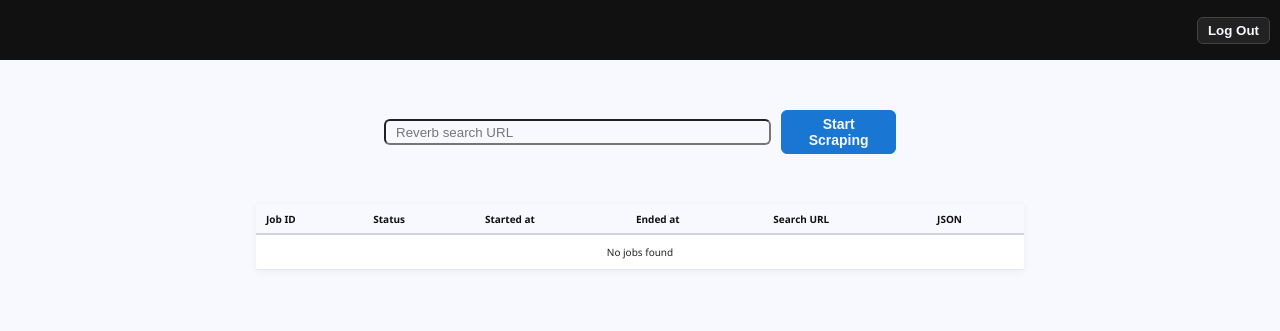
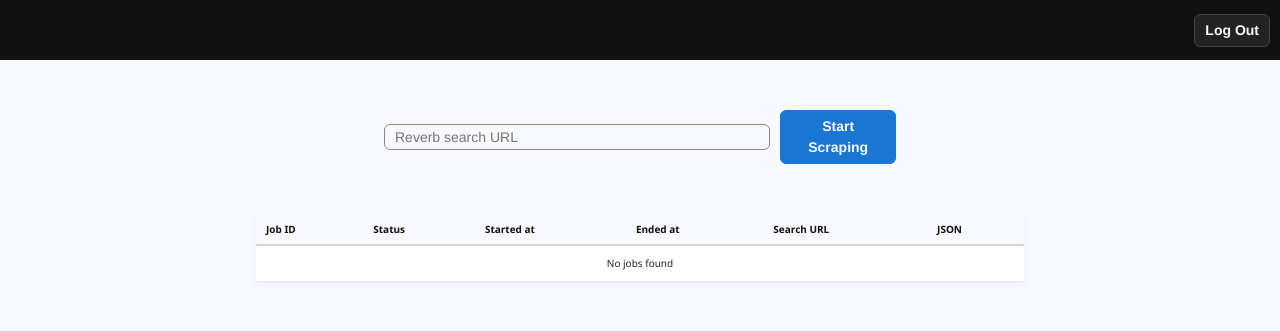
Before and after one commit to hacmatac/django-reverb-scraper, a Django app: page /dashboard/ in a window 1280 px wide. Shown: the top 331 px of the page. Run offline with Django 5.2, Linux system fonts and the light colour scheme; a user stored in the database is signed in; tables that the repository leaves empty hold one stand-in row (values such as "Sample post"); data that the repository does not hold is empty; parts of the project's set-up code (start-up, migrations or seed data) failed here and were passed over.

Commit message:
Clean up and refactor stylesheets

```diff
--- a/accounts/templates/accounts/login.html
+++ b/accounts/templates/accounts/login.html
@@ -6,9 +6,9 @@
   {% load static %}
   <link rel="stylesheet" href="{% static 'accounts/css/auth.css' %}">
 {% endblock %}
-
 {% block content %}
-  <form method="post" autocomplete="off" id="login-form">
+  <main class="site-content">
+    <form method="post" autocomplete="off" class="login-form">
       {% csrf_token %}
       {% if next %}
         <input type="hidden" name="next" value="{{ next }}">
@@ -38,4 +38,5 @@
       {% endif %}
       <button type="submit">Log In</button>
     </form>
+  </main>
 {% endblock %}
--- /dev/null
+++ b/core/static/core/css/base.css
@@ -0,0 +1,39 @@
+*,
+*::before,
+*::after {
+  box-sizing: border-box;
+  margin: 0;
+  padding: 0;
+}
+
+html {
+  background-color: #f8f8ff;
+  font-family: "Helvetica Neue", Arial, sans-serif;
+  font-size: 62.5%;
+}
+
+body {
+  line-height: 1.5;
+  -webkit-font-smoothing: antialiased;
+}
+
+img,
+picture,
+video,
+canvas,
+svg {
+  display: block;
+  max-width: 100%;
+}
+
+input,
+button,
+textarea,
+select {
+  font: inherit;
+}
+
+p,
+h1, h2, h3, h4, h5, h6 {
+  overflow-wrap: break-word;
+}
--- a/core/static/core/css/styles.css
+++ b/core/static/core/css/dashboard.css
@@ -1,36 +1,11 @@
-*, *::before, *::after {
-  box-sizing: border-box;
-}
-
-html {
-  font-family: "Helvetica Neue", Arial, sans-serif;
-  font-size: 62.5%;
-  margin: 0;
-  padding: 0;
-}
-
-body {
-  background-color: #f8f8ff;
-  margin: 0;
-  padding: 0;
-}
-
-#site-header {
-  display: flex;
-  justify-content: flex-end;
-  align-items: center;
-  height: 60px;
-  background-color: #111111;
-}
-
-#site-content {
+.site-content {
   display: flex;
   flex-direction: column;
   justify-content: flex-start;
   align-items: center;
 }
 
-#search-url-form {
+.search-url-form {
   width: 80%;
   display: flex;
   gap: 10px;
@@ -40,15 +15,16 @@
   margin-top: 5rem;
 }
 
-#search-url-form div {
+.search-url-form div {
   display: flex;
   flex-direction: column;
   align-items: center;
   gap: 10px;
   width: 100%;
+  font-size: 1.4rem;
 }
 
-#search-url-form input {
+.search-url-form input {
   flex: 4;
   background: none;
   height: 2.6rem;
@@ -57,9 +33,12 @@
   background-color: #f8f8ff;
   color: #111111;
   width: 100%;
+  box-shadow: none;
+  border: 1px solid #888;
+  outline: none;
 }
 
-#search-url-form button {
+.search-url-form button {
   flex: 1;
   background-color: #1976d2;
   border: 1px solid #1976d2;
@@ -67,42 +46,12 @@
   font-weight: bold;
   border-radius: 6px;
   cursor: pointer;
-  font-size: 1.4rem;
   padding: 5px 10px;
 }
 
-#search-url-form button:hover {
+.search-url-form button:hover {
   background-color: #1565c0;
   border: 1px solid #1565c0;
-}
-
-#logout-form {
-  margin-right: 10px;
-}
-
-#logout-form button {
-  border: 1px solid #444444;
-  background-color: #222222;
-  color: #f8f8ff;
-  font-weight: bold;
-  border-radius: 6px;
-  padding: 5px 10px;
-  height: 25%;
-  cursor: pointer;
-}
-
-#logout-form button:hover,
-#logout-form button:focus {
-  background-color: #444444;
-}
-
-#reverb-url {
-  font-size: 2.2rem;
-}
-
-li {
-  color: #6e7582;
-  cursor: pointer;
 }
 
 .job-table {
@@ -204,19 +153,19 @@
 }
 
 @media (min-width: 768px) {
-  #search-url-form {
+  .search-url-form {
     width: 60%;
   }
 }
 
 @media (min-width: 1024px) {
-  #search-url-form div {
+  .search-url-form div {
     flex-direction: row;
   }
 }
 
 @media (min-width: 1280px) {
-  #search-url-form {
+  .search-url-form {
     width: 40%;
   }
   .job-table {
--- /dev/null
+++ b/core/static/core/css/index.css
@@ -0,0 +1,28 @@
+.site-header {
+  display: flex;
+  justify-content: flex-end;
+  align-items: center;
+  height: 60px;
+  background-color: #111111;
+}
+
+.logout-form {
+  margin-right: 10px;
+}
+
+.logout-form button {
+  border: 1px solid #444444;
+  background-color: #222222;
+  color: #f8f8ff;
+  font-weight: bold;
+  border-radius: 6px;
+  padding: 5px 10px;
+  height: 25%;
+  cursor: pointer;
+  font-size: 1.4rem;
+}
+
+.logout-form button:hover,
+.logout-form button:focus {
+  background-color: #444444;
+}
--- a/core/templates/core/base.html
+++ b/core/templates/core/base.html
@@ -8,23 +8,15 @@
   {% load static %}
   <link rel="icon" href="{% static 'core/img/favicon.ico' %}" type="image/x-icon">
   <link rel="apple-touch-icon" href="{% static 'core/img/apple-touch-icon.png' %}">
-  <link rel="stylesheet" href="{% static 'core/css/styles.css' %}">
+  <link rel="stylesheet" href="{% static 'core/css/base.css' %}">
   {% block styles %}
   {% endblock %}
 </head>
 <body>
-  <header id="site-header">
-    {% if user.is_authenticated %}
-      <form method="post" action="{% url 'accounts:logout' %}" id="logout-form">
-        {% csrf_token %}
-        <button type="submit">Log Out</button>
-      </form>
-    {% endif %}
-  </header>
-  <main id="site-content">
-    {% block content %}
-    {% endblock %}
-  </main>
+  {% block header %}
+  {% endblock %}
+  {% block content %}
+  {% endblock %}
   {% block body_scripts %}
   {% endblock %}
 </body>
--- a/core/templates/core/dashboard.html
+++ b/core/templates/core/dashboard.html
@@ -1,9 +1,15 @@
-{% extends "core/base.html" %}
+{% extends "core/index.html" %}
 {% block title %}
   Dashboard | Reverb Scraper
 {% endblock %}
+{% block styles %}
+  {{ block.super }}
+  {% load static %}
+  <link rel="stylesheet" href="{% static 'core/css/dashboard.css' %}">
+{% endblock %}
 {% block content %}
-  <form method="post" id="search-url-form">
+  <main class="site-content">
+    <form method="post" class="search-url-form">
       {% csrf_token %}
       <div>
         {{ form.reverb_url }}
@@ -66,4 +72,5 @@
         {% endif %}
       </tbody>
     </table>
+  </main>
 {% endblock %}
--- /dev/null
+++ b/core/templates/core/index.html
@@ -0,0 +1,15 @@
+{% extends "core/base.html" %}
+{% block styles %}
+  {% load static %}
+  <link rel="stylesheet" href="{% static 'core/css/index.css' %}">
+{% endblock %}
+{% block header %}
+  <header class="site-header">
+    {% if user.is_authenticated %}
+      <form method="post" action="{% url 'accounts:logout' %}" class="logout-form">
+        {% csrf_token %}
+        <button type="submit">Log Out</button>
+      </form>
+    {% endif %}
+  </header>
+{% endblock %}
```
Also changed, not shown: accounts/static/accounts/css/auth.css (+17 -10 lines). Lines whose indentation alone changed are shown as unchanged.
